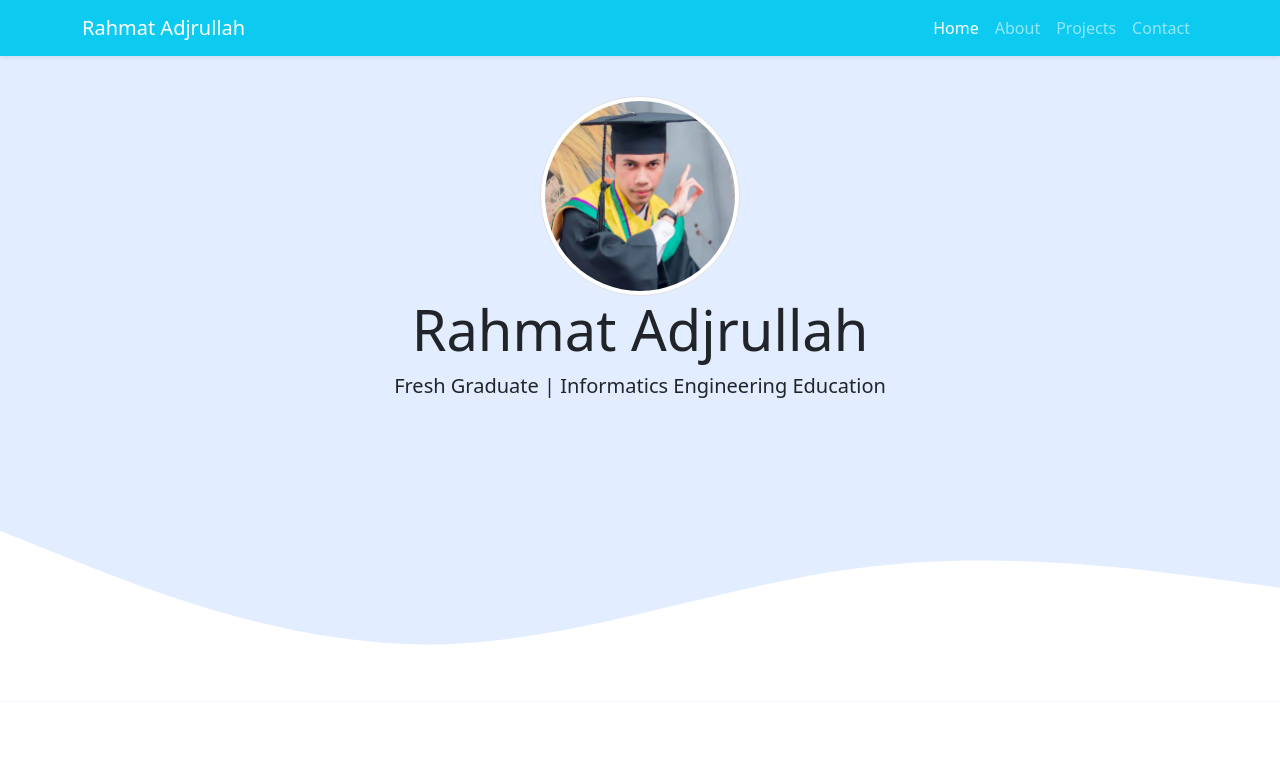
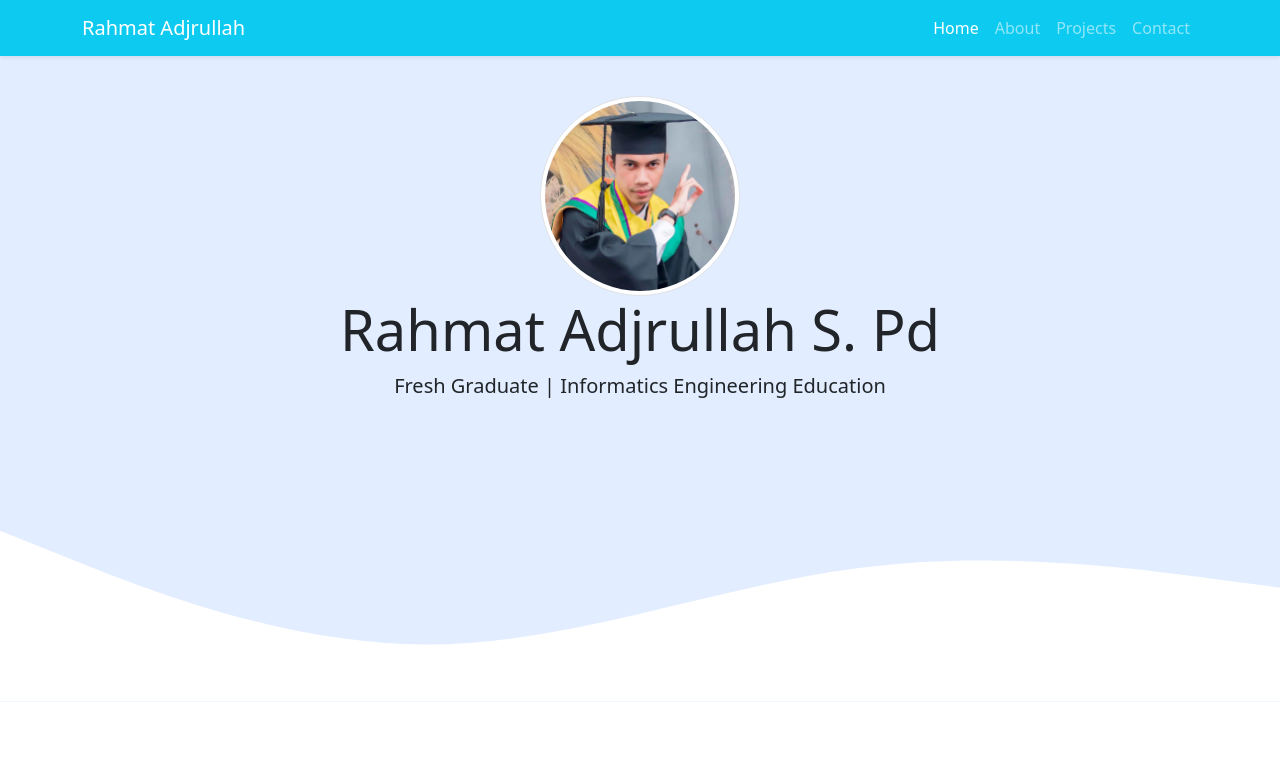
Before and after one commit to adjrullah/adjrullah.github.io, a plain HTML site: page index.html in a window 1280 px wide. Shown: the top 779 px of the page. Drawn offline with nearby package versions, Linux system fonts and the light colour scheme.

Commit message:
menambahkan S. Pd pada nama profile

```diff
--- a/index.html
+++ b/index.html
@@ -47,7 +47,7 @@
     <!-- Awal Jumbotron -->
     <section class="jumbotron text-center">
       <img src="img/Foto profil portfolio (kompres).jpg" alt="Rahmat Adjrullah" width="200" class="rounded-circle img-thumbnail" />
-      <h1 class="display-4">Rahmat Adjrullah</h1>
+      <h1 class="display-4">Rahmat Adjrullah S. Pd</h1>
       <p class="lead">Fresh Graduate | Informatics Engineering Education</p>
       <svg xmlns="http://www.w3.org/2000/svg" viewBox="0 0 1440 320">
         <path
```
